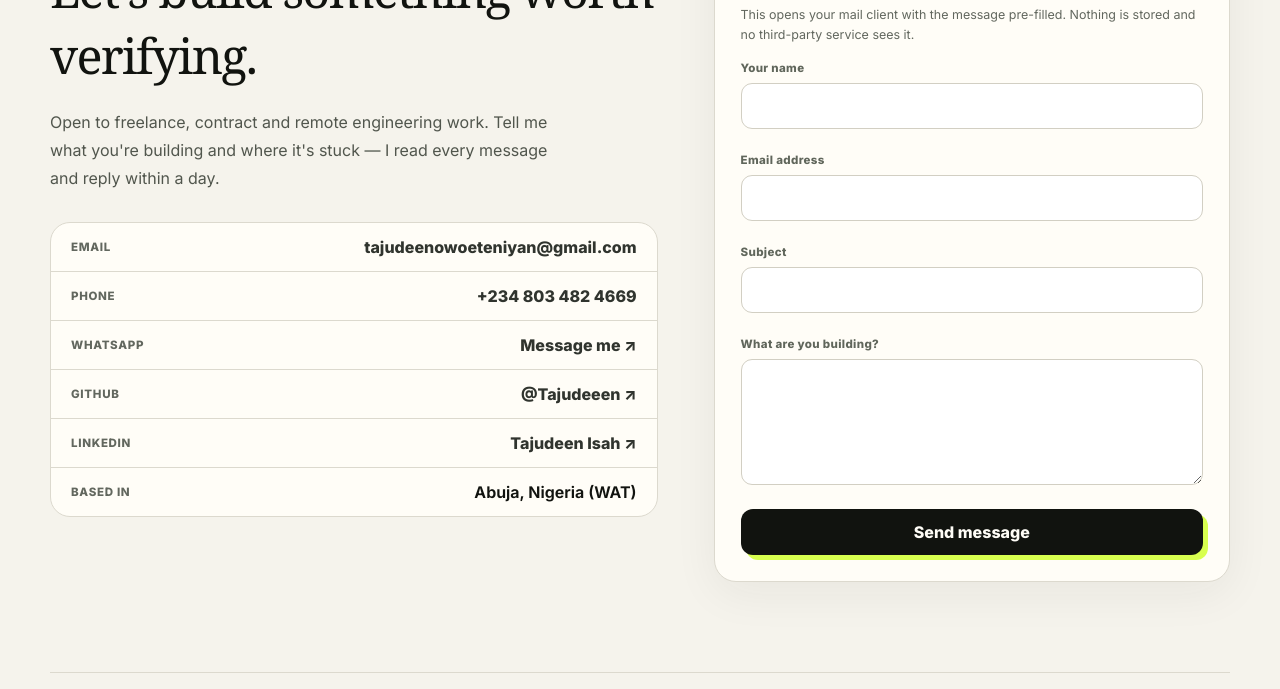
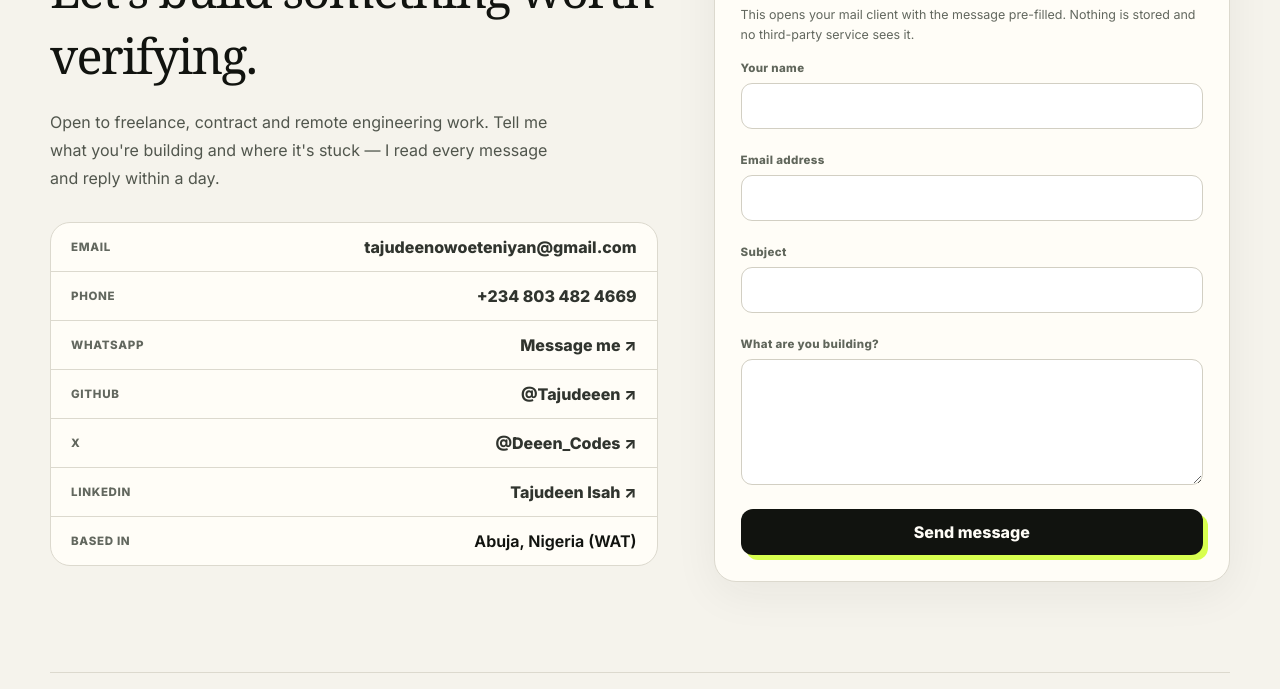
Before and after one commit to Tajudeeen/new-port-website, a plain HTML site: page index.html in a window 1280 px wide. Shown: the part 5224-5913 px from the top of the page. Drawn offline with Linux system fonts and the light colour scheme; no server answers.

Commit message:
Add X account to contacts and social metadata
Adds @Deeen_Codes as a contact row alongside GitHub and LinkedIn, plus
twitter:creator/twitter:site tags and a sameAs entry so the profile is
linked for search engines and link unfurls.

Uses the x.com/Deeen_Codes URL supplied by the owner; the pre-rebuild
file referenced twitter.com/Deeen_Code (no trailing s), which is not
carried over.

```diff
--- a/index.html
+++ b/index.html
@@ -18,6 +18,8 @@
       content="Onchain dApps, agent infrastructure and trading terminals — every project public, every link live."
     />
     <meta name="twitter:card" content="summary_large_image" />
+    <meta name="twitter:creator" content="@Deeen_Codes" />
+    <meta name="twitter:site" content="@Deeen_Codes" />
 
     <link rel="preconnect" href="https://fonts.googleapis.com" />
     <link rel="preconnect" href="https://fonts.gstatic.com" crossorigin />
@@ -44,6 +46,7 @@
         "knowsLanguage": ["English", "Yoruba"],
         "sameAs": [
           "https://github.com/Tajudeeen",
+          "https://x.com/Deeen_Codes",
           "https://linkedin.com/in/tajudeen-isah-052460246"
         ]
       }
@@ -766,6 +769,14 @@
                   </dd>
                 </div>
                 <div>
+                  <dt>X</dt>
+                  <dd>
+                    <a class="text-link" href="https://x.com/Deeen_Codes" target="_blank" rel="noopener"
+                      >@Deeen_Codes ↗</a
+                    >
+                  </dd>
+                </div>
+                <div>
                   <dt>LinkedIn</dt>
                   <dd>
                     <a
```
